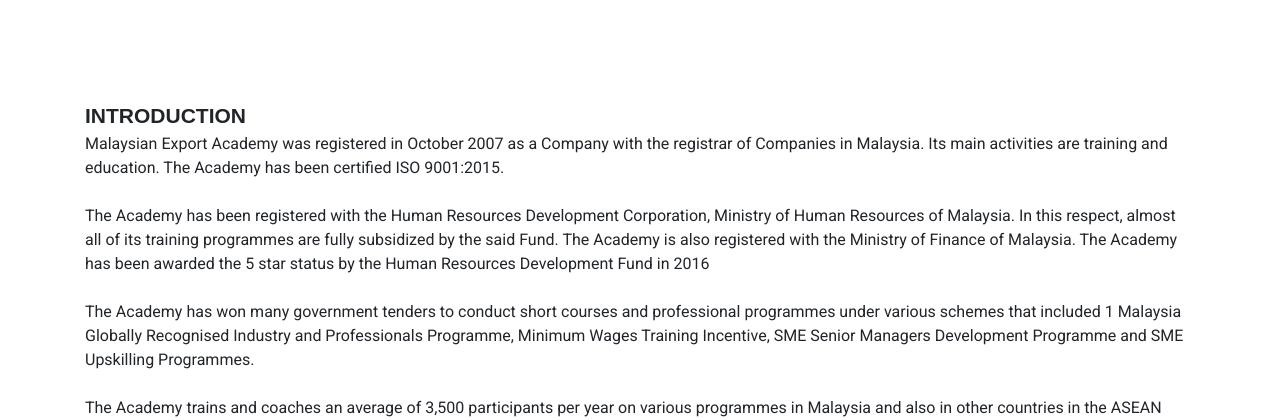
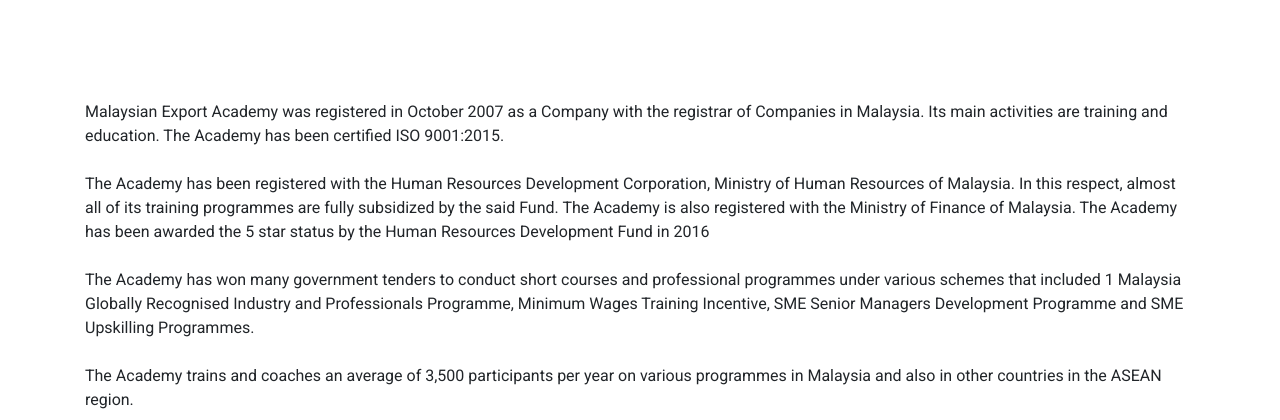
Before and after one commit to MohamedZhran12/export_academy, a PHP site: page /ourprofile.php in a window 1280 px wide. Shown: the part 455-875 px from the top of the page. Run offline with PHP 8.4, Linux system fonts and the light colour scheme; data that the repository does not hold is empty; some libraries are stand-ins or nearby versions.

Commit message:
small change

```diff
--- a/ourprofile.php
+++ b/ourprofile.php
@@ -23,8 +23,6 @@ require_once($_SERVER['DOCUMENT_ROOT'] . "/includes/init.php");
 <div class="background-white">
   <div class="container">
     <div class="padding-100">
-
-      <h2 style="margin-top: 0in;margin-bottom: 0in;text-align: justify;background: transparent;font-family: Arial, serif;font-size:21px;font-weight: bold;line-height: 150%;">INTRODUCTION</h2>
 
       <p>Malaysian Export Academy was registered in October 2007 as a Company with the registrar of Companies in Malaysia. Its main activities are training and education. The Academy has been certified ISO 9001:2015.
         <br><br>
```
